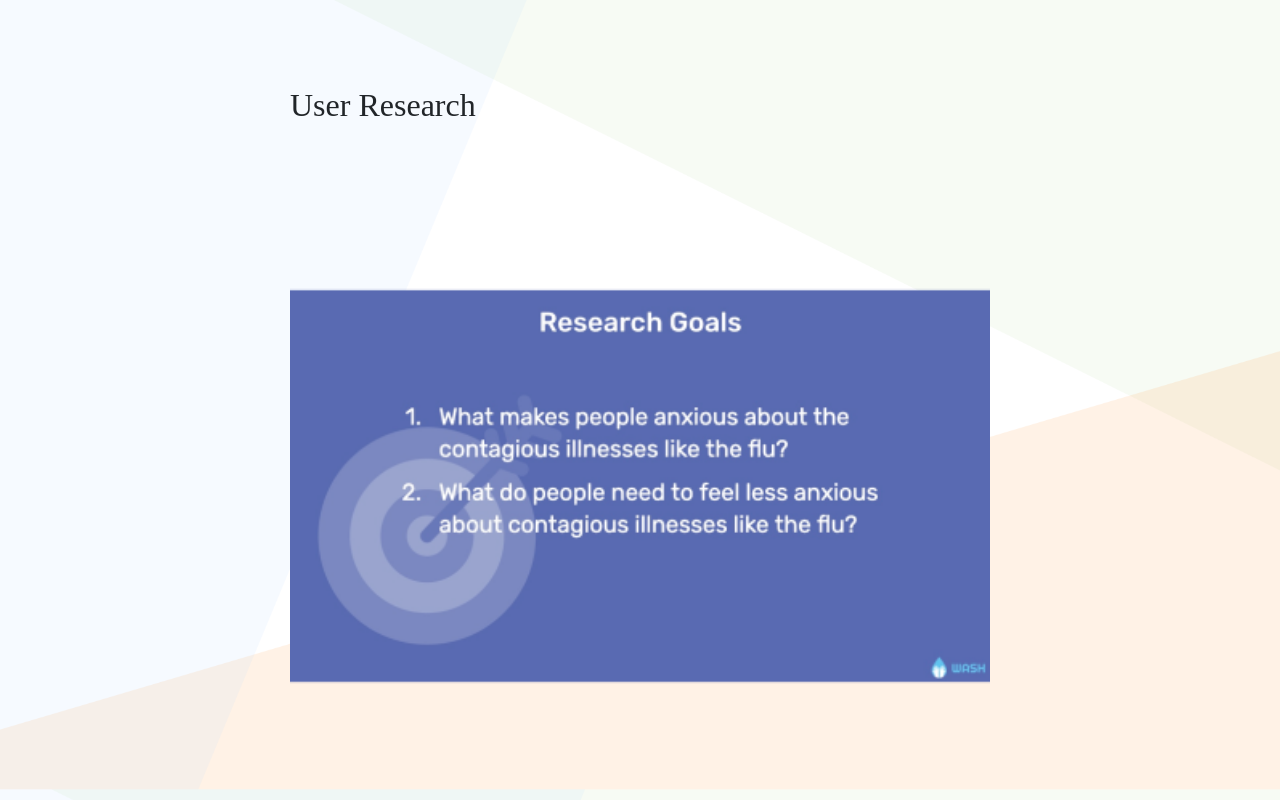
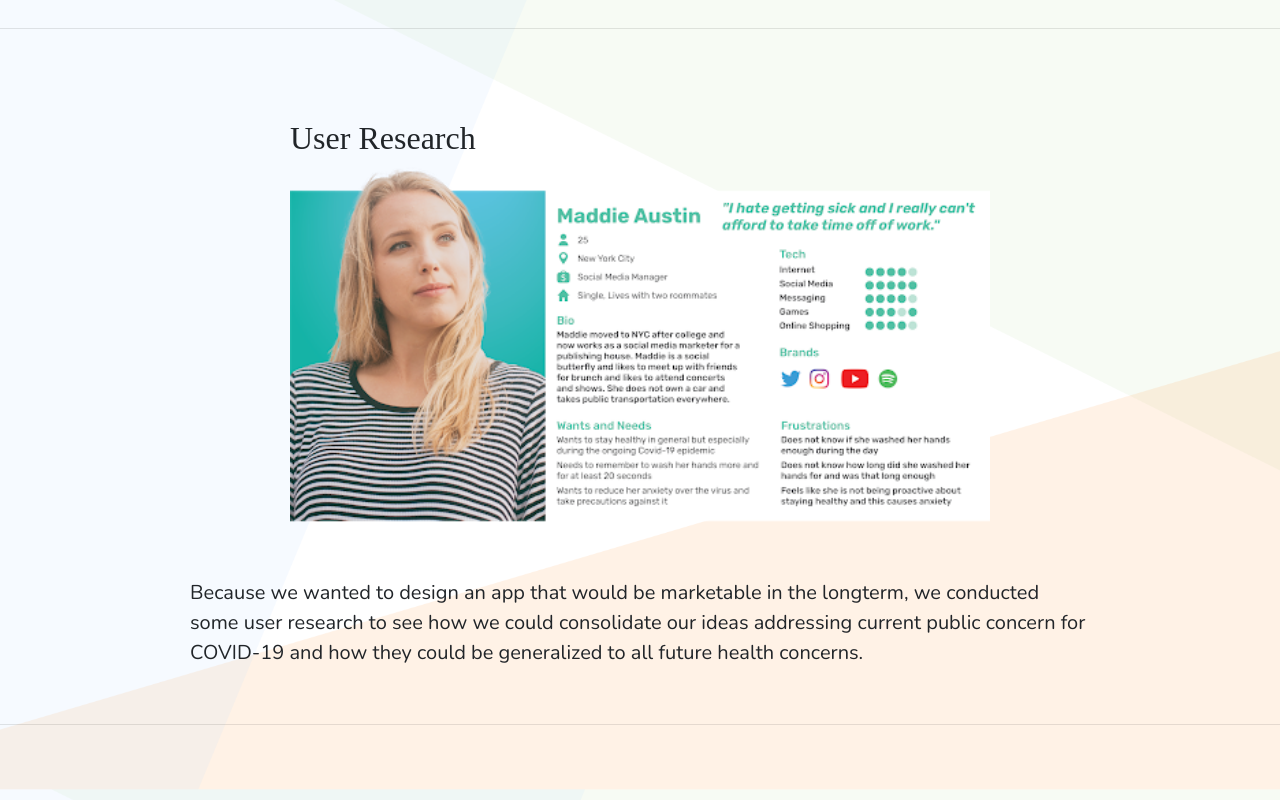
Before and after one commit to SonjaChew/UX_UI_HW_20, a plain HTML site: page index.html in a window 1280 px wide. Shown: the part 2000-2800 px from the top of the page. Drawn offline with nearby package versions, Linux system fonts and the light colour scheme.

Commit message:
Img edits
changed some images

```diff
--- a/index.html
+++ b/index.html
@@ -115,11 +115,12 @@
         </div>
     </div>
     <br>
+    <hr>
     <br>
     <div class="content-all">
         <div class="content-2">
             <h2 id="research" style="font-family: 'Noto Serif SC', serif;">User Research</h2>
-            <img src="images/research.png" style= "width:700px">
+            <img src="images/userpersona.png" style= "width:700px">
         </div>
         <div class="description">
             <p style="font-family: 'Nunito', sans-serif;">
@@ -130,6 +131,7 @@
         </div>
     </div>
     <br>
+    <hr>
     <br>
     <div class="content-all">
         <div class="content-2">
@@ -152,6 +154,7 @@
         </div>
     </div>
     <br>
+    <hr>
     <br>
     <div class="content-all">
         <div class="content-2">
@@ -170,6 +173,7 @@
         </div>
     </div>
     <br>
+    <hr>
     <br>
     <div class="content-all">
         <div class="content-5">
```
Also changed, not shown: images/userpersona.png (added).
